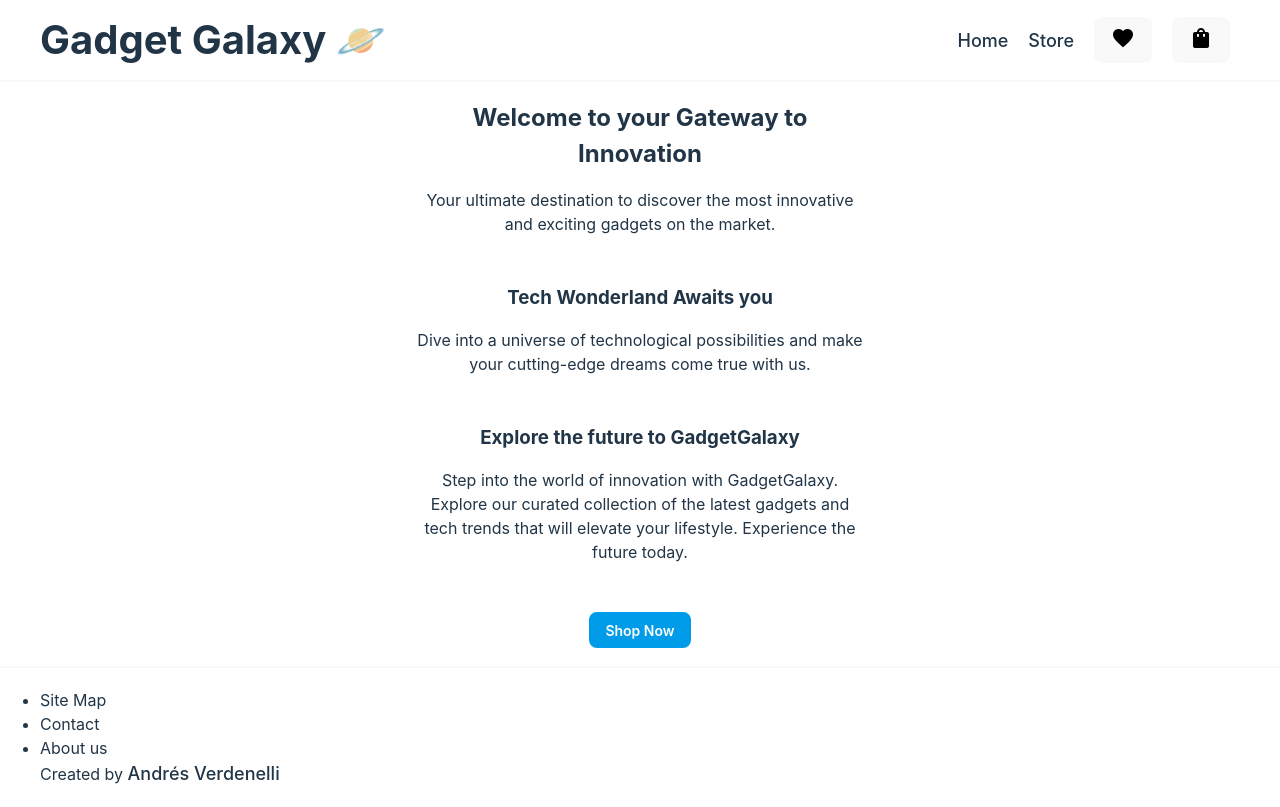
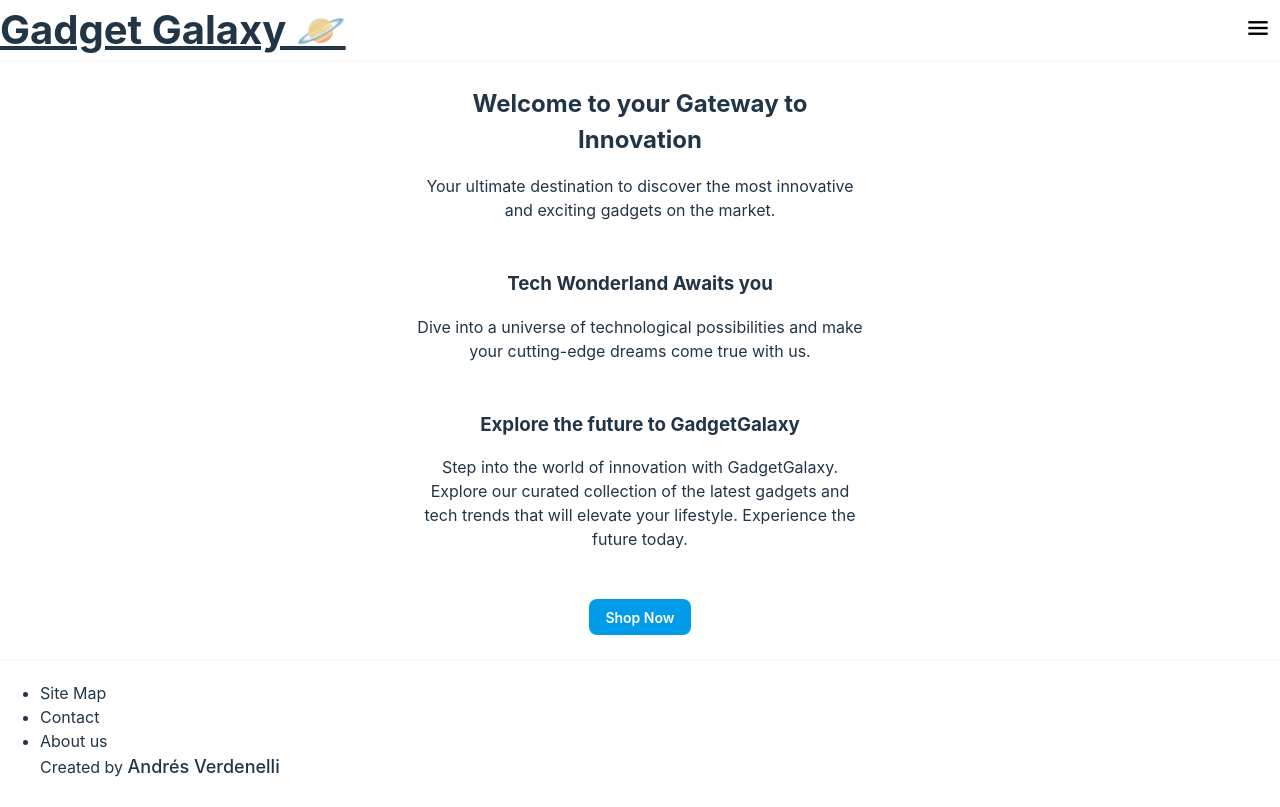
Before and after one commit to mighty-mufasa/react-eshop, a React (Vite) app: page / in a window 1280 px wide. Built offline with nearby package versions, Linux system fonts and the light colour scheme.

Commit message:
Update Header component with new logo and styles

```diff
--- a/src/components/Header/Header.css
+++ b/src/components/Header/Header.css
@@ -1,9 +1,18 @@
 header {
-  display: flex;
-  align-items: center;
-  justify-content: space-between;
-  padding: 10px 40px;
+  background-color: var(--neutralLighter);
   box-shadow: var(--boxShadow);
+  padding: 1rem var(--lateralPadding);
+  > div {
+    display: flex;
+    justify-content: space-between;
+    align-items: center;
+    button {
+      background-color: transparent;
+      padding: 1rem 1rem;
+      border: none;
+    }
+  }
+
   ul {
     display: flex;
     align-items: center;
@@ -13,3 +22,7 @@ header {
     }
   }
 }
+
+.material-symbols-outlined {
+  font-variation-settings: 'FILL' 0, 'wght' 800, 'GRAD' 0, 'opsz' 48;
+}
--- a/src/components/Header/Header.jsx
+++ b/src/components/Header/Header.jsx
@@ -5,9 +5,14 @@ export default function Header() {
     <>
       <header>
         <div>
-          <h1>Gadget Galaxy 🪐</h1>
+          <Link to="/">
+            <h1>Gadget Galaxy 🪐</h1>
+          </Link>
+          <button>
+            <span className="material-symbols-outlined">menu</span>
+          </button>
         </div>
-        <nav>
+        {/* <nav>
           <ul>
             <li>
               <Link to="/">Home</Link>
@@ -26,7 +31,7 @@ export default function Header() {
               </button>
             </li>
           </ul>
-        </nav>
+        </nav> */}
       </header>
     </>
   )
```
